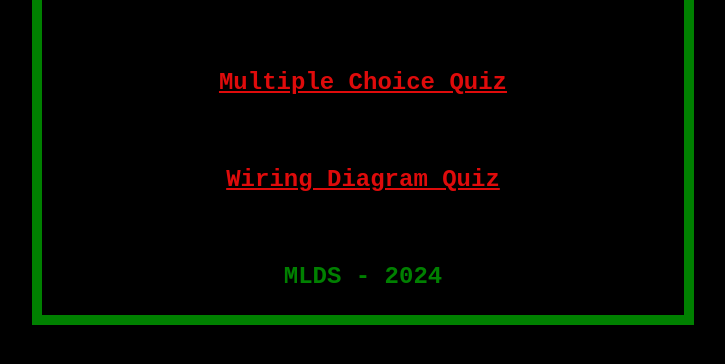
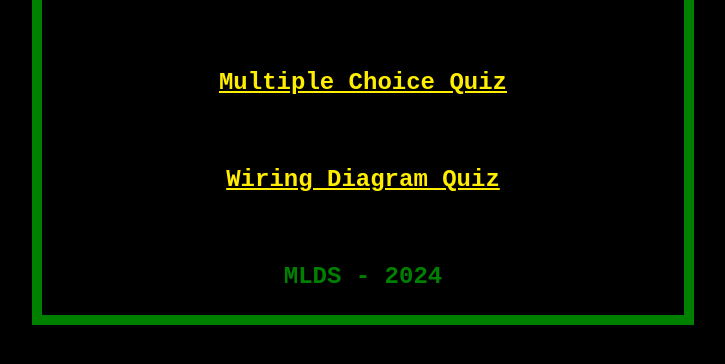
Before and after one commit to Stiawan-Whaone/Stiawan-Whaone.github.io, a plain HTML site: page index.html in a window 1280 px wide. Shown: the part 84-448 px from the top of the page, without its empty margins (277-1002 px from the left). Drawn offline with Linux system fonts and the light colour scheme.

Commit message:
Update index.html

```diff
--- a/index.html
+++ b/index.html
@@ -27,7 +27,7 @@ h2 {
   padding-top: 50px;
 }
 a {
-  color: #df0b0b;
+  color: #ffee00;
 }
 
 p {
```
